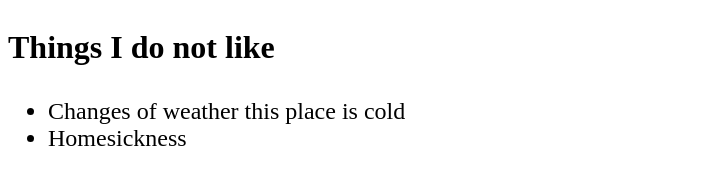
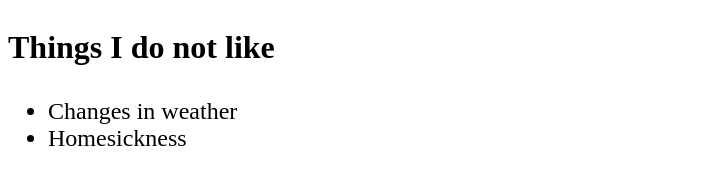
Before and after one commit to linnamondi/my_website, a plain HTML site: page index.html in a window 1280 px wide. Shown: the part 2007-2183 px from the top of the page, without its empty margins (0-703 px from the left). Drawn offline with Linux system fonts and the light colour scheme.

Commit message:
Update index.html

```diff
--- a/index.html
+++ b/index.html
@@ -25,7 +25,7 @@
                 </ol>
     <p style="color: black;font-size: 200%;"><b>Things I do not like</b></p>
                 <ul style="font-size: 150%;">
-                    <li>Changes of weather this place is cold </li>
+                    <li>Changes in weather  </li>
                     <li>Homesickness</li>
                 </ul>
 </body>
```
